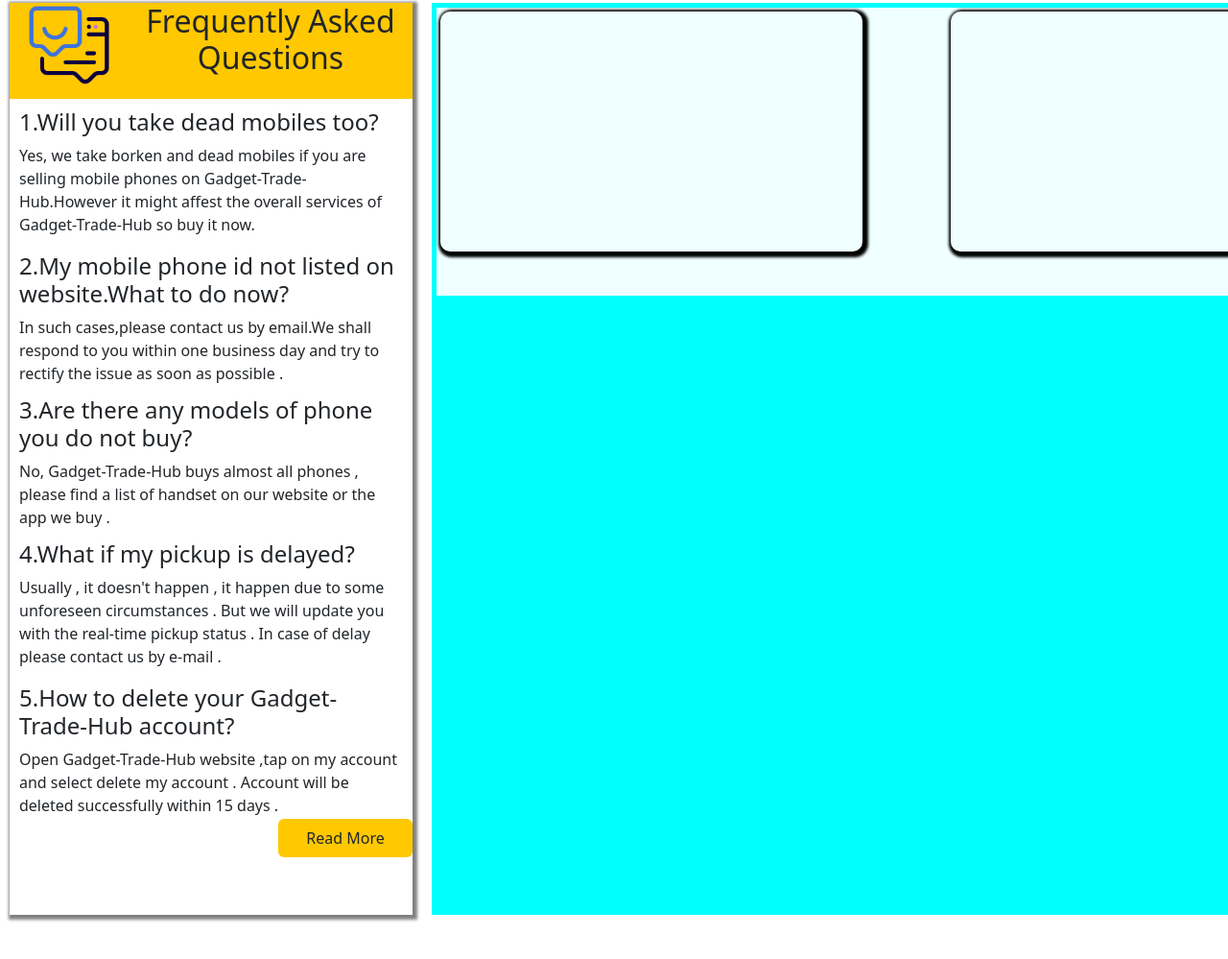
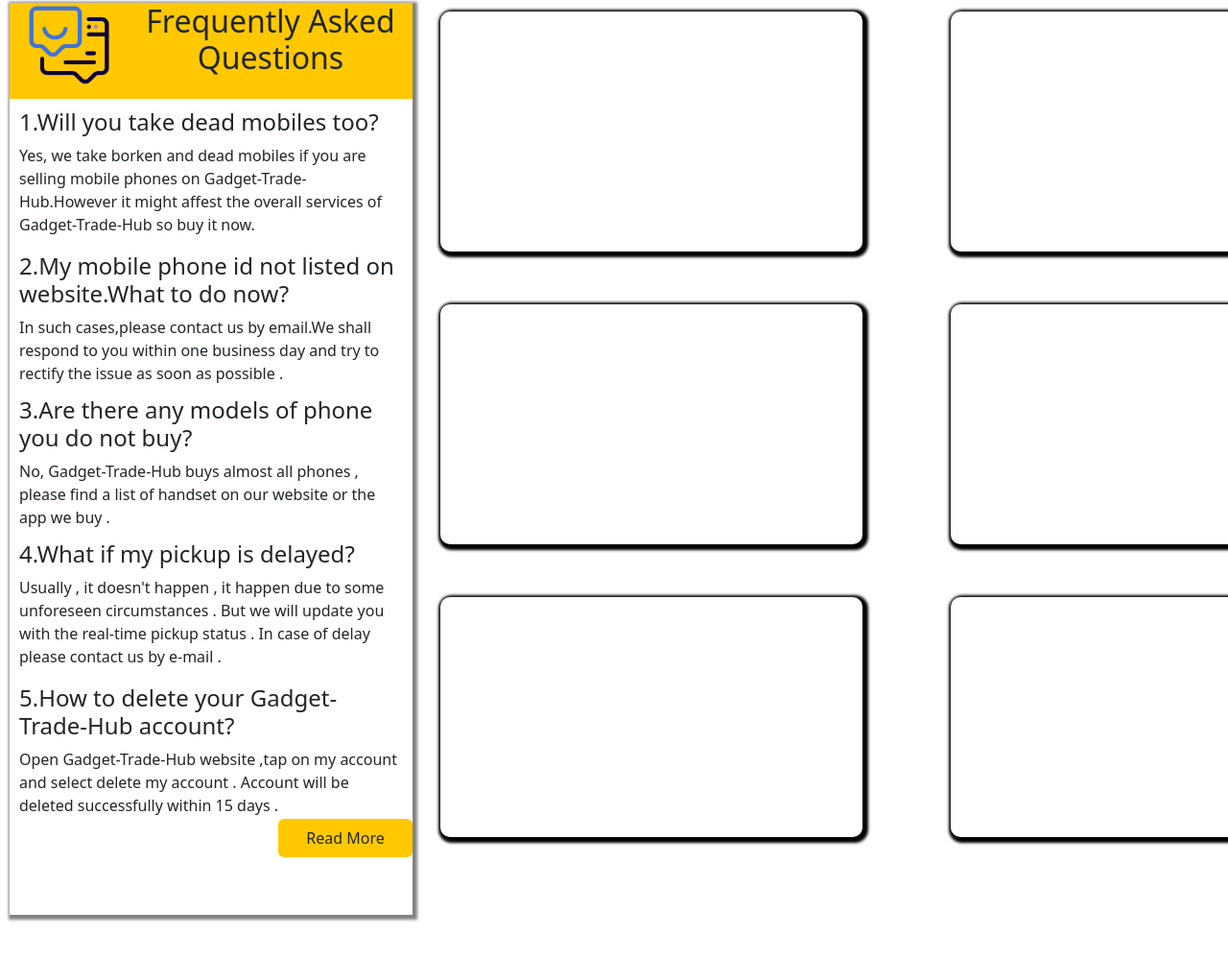
Before and after one commit to Shanzey22/Gadget-Trade-Hub, a plain HTML site: page pages/help.html in a window 1280 px wide. Shown: the part 125-1124 px from the top of the page at 96% size. Drawn offline with nearby package versions, Linux system fonts and the light colour scheme.

Commit message:
container modified to add content

```diff
--- a/css/help.css
+++ b/css/help.css
@@ -47,13 +47,13 @@
 .div6{
     height: 950px;
     width: 1000px;
-    background-color: aqua;
+
     margin-left: 20px;
 }
 .div10{
     height: 300px;
     width: 980px;
-    background-color: azure;
+
     margin: 5px;
     display: flex;
     flex-direction: row;
--- a/pages/help.html
+++ b/pages/help.html
@@ -61,6 +61,24 @@
                     </div>
 
                 </div>
+                <div class="div10">
+                    <div class="div11">
+
+                    </div>
+                    <div class="div11">
+
+                    </div>
+
+                </div>
+                <div class="div10">
+                    <div class="div11">
+
+                    </div>
+                    <div class="div11">
+
+                    </div>
+
+                </div>
 
 
             </div>
```
